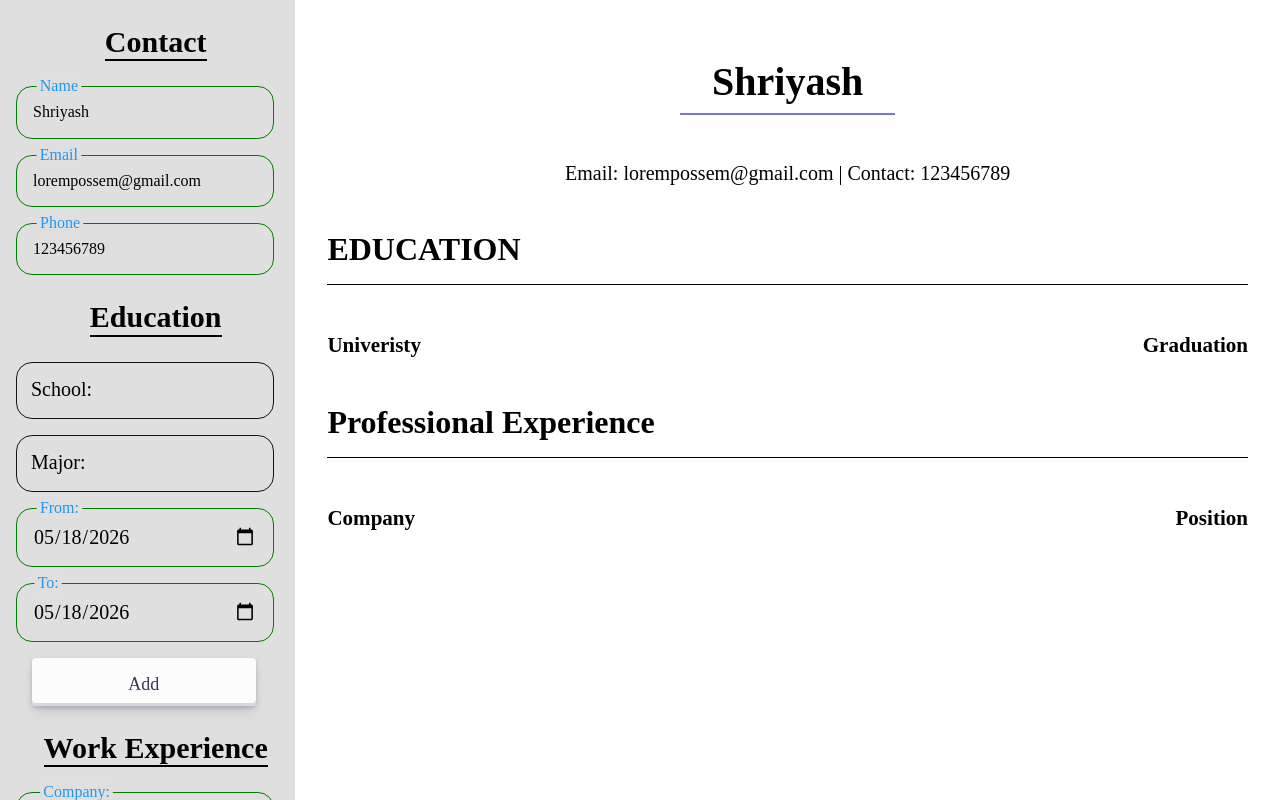
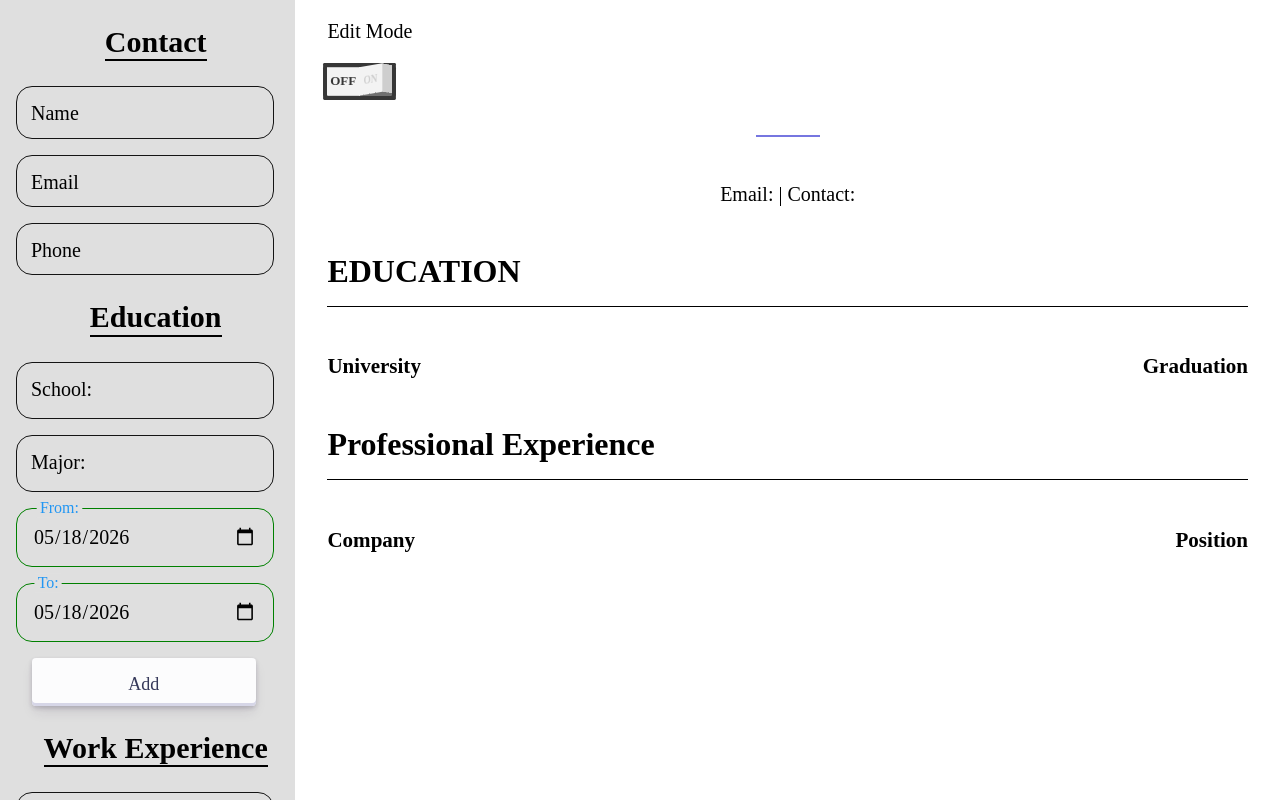
Before and after one commit to Shriyashzzz/CVApp, a React (Vite) app: page / in a window 1280 px wide. Shown: the top 800 px of the page. Built offline with nearby package versions, Linux system fonts and the light colour scheme.

Commit message:
feat(Style): dynamic edit toggle switch

```diff
--- a/src/App.jsx
+++ b/src/App.jsx
@@ -5,16 +5,24 @@ import ExperienceInfoForm from "./components/ExperienceInfoForm";
 import EducationInfoForm from "./components/EducationInfoForm";
 import CvRender from "./components/CvRender";
 import "./app.css";
+
 export default function App() {
   const [generalInfo, setGeneralInfo] = useState({
-    name: "Shriyash",
-    email: "lorempossem@gmail.com",
-    phone: "123456789",
+    name: "",
+    email: "",
+    phone: "",
   });
 
   const [educationArray, setEducationArray] = useState([]);
+  const [experienceArray, setExperienceArray] = useState([]);
 
-  const [experienceArray, setExperienceArray] = useState([]);
+  const [experienceInfo, setExperienceInfo] = useState({
+    company: "",
+    position: "",
+    id: crypto.randomUUID(),
+    responsibilities: ["", ""],
+  });
+
   const [eduInfo, setEducationInfo] = useState({
     school: "",
     major: "",
@@ -22,6 +30,7 @@ export default function App() {
     to: new Date().toISOString().split("T")[0],
     key: crypto.randomUUID(),
   });
+
   const editEducationItem = (field, newValue) => {
     setEducationInfo((prev) => ({ ...prev, [field]: newValue }));
   };
@@ -51,19 +60,20 @@ export default function App() {
           <ExperienceInfoForm
             experienceArray={experienceArray}
             setExperienceArray={setExperienceArray}
+            experienceInfo={experienceInfo}
+            setExperienceInfo={setExperienceInfo}
           />
         </section>
       </aside>
       <main>
         <CvRender
           generalInfo={generalInfo}
-          setGeneralInfo={setGeneralInfo}
           educationArray={educationArray}
           setEducationArray={setEducationArray}
+          setEducationInfo={setEducationInfo}
           experienceArray={experienceArray}
           setExperienceArray={setExperienceArray}
-          editEducationItem={editEducationItem}
-          setEducationInfo={setEducationInfo}
+          setExperienceInfo={setExperienceInfo}
         />
       </main>
     </>
--- a/src/components/CvRender.jsx
+++ b/src/components/CvRender.jsx
@@ -1,17 +1,22 @@
-import { Fragment } from "react";
+import { useState } from "react";
 import "../styles/CvRender.css";
 import Button from "./shared/Button";
+import Switch from "./shared/Switch";
 
 export default function CvRender({
   generalInfo,
+  setGeneralInfo,
   educationArray,
+  setEducationArray,
   experienceArray,
-  setGeneralInfo,
-  setEducationArray,
   setExperienceArray,
+  experienceInfo,
+  setExperienceInfo,
   setEducationInfo,
 }) {
-  const moveItemtoForm = (schoolVal, majorVal, fromVal, toVal) => {
+  const [editMode, setEditMode] = useState(false);
+
+  const moveEduItemtoForm = (schoolVal, majorVal, fromVal, toVal) => {
     setEducationInfo({
       school: schoolVal,
       major: majorVal,
@@ -21,44 +26,71 @@ export default function CvRender({
     });
   };
 
+  const moveWorkItemToForm = (
+    givenCompany,
+    givenPosition,
+    givenResponsibilities,
+  ) => {
+    setExperienceInfo({
+      company: givenCompany,
+      position: givenPosition,
+      id: crypto.randomUUID(),
+      responsibilities: givenResponsibilities,
+    });
+  };
+
   return (
+    <>
+      <Switch
+        isChecked={editMode}
+        handleToggle={() => {
+          setEditMode(!editMode);
+        }}
+        label={"Edit Mode: "}
+      />
+
       <section className="cvContainer">
         <h1 className="userName">{generalInfo.name}</h1>
-      <div className="contactBox ">
+        <div className="contactBox">
           <p>
-          Email: {generalInfo.email} | Contact: {generalInfo.phone}{" "}
+            Email: {generalInfo.email} | Contact: {generalInfo.phone}
           </p>
         </div>
 
-      <h2 className="userInfoHeading"> EDUCATION</h2>
+        <h2 className="userInfoHeading">EDUCATION</h2>
         <article>
           <div className="spaceBtwBox">
-          <h3 className="userTitles">Univeristy</h3>
+            <h3 className="userTitles">University</h3>
             <h3 className="userTitles">Graduation</h3>
           </div>
 
           {educationArray.map((element, index) => {
             return (
-            <div className="spaceBtwBox " key={element.key + "cv"}>
+              <div className="spaceBtwBox" key={element.key + "cv"}>
                 <p className="userInfo">
                   <i>
                     {element.school} | {element.major}
                   </i>
                 </p>
+                {editMode && (
                   <Button
                     type="button"
-                className={"delete-button"}
+                    className="delete-button formEdit"
                     text="edit"
                     onCLick={() => {
-                  moveItemtoForm(
+                      moveEduItemtoForm(
                         element.school,
                         element.major,
                         element.from,
                         element.to,
                       );
-                  educationArray.splice(index, 1);
+                      setEducationArray((prev) =>
+                        prev.filter((_, i) => i !== index),
+                      );
                     }}
                   />
+                )}
+
                 <p>
                   <i>{`${element.to}`}</i>
                 </p>
@@ -67,30 +99,48 @@ export default function CvRender({
           })}
         </article>
 
-      <h2 className="userInfoHeading"> Professional Experience</h2>
+        <h2 className="userInfoHeading">Professional Experience</h2>
         <article>
           <div className="spaceBtwBox">
             <h3>Company</h3>
             <h3>Position</h3>
           </div>
-        {experienceArray.map((element) => {
+          {experienceArray.map((element, index) => {
             return (
-            <Fragment key={element.key + "cvElements"}>
-              <div class="companyInfo">
+              <div className="companyItem" key={element.id + "cvElements"}>
+                <div className="companyInfo">
                   <h3 className="userInfo">{element.company}</h3>
+                  {editMode && (
+                    <Button
+                      type="button"
+                      className="delete-button formEdit"
+                      text="edit"
+                      onCLick={() => {
+                        moveWorkItemToForm(
+                          element.company,
+                          element.position,
+                          element.responsibilities,
+                        );
+                        setExperienceArray((prev) =>
+                          prev.filter((_, i) => i !== index),
+                        );
+                      }}
+                    />
+                  )}
                   <p>
                     <i>{element.position}</i>
                   </p>
                 </div>
                 <ul className="workResponsoList">
-                {element.responsibilities.map((element) => (
-                  <li>{element}</li>
+                  {element.responsibilities.map((responsibility, idx) => (
+                    <li key={idx}>{responsibility}</li>
                   ))}
                 </ul>
-            </Fragment>
+              </div>
             );
           })}
         </article>
       </section>
+    </>
   );
 }
--- a/src/components/ExperienceInfoForm.jsx
+++ b/src/components/ExperienceInfoForm.jsx
@@ -6,17 +6,9 @@ import { useState, useEffect } from "react";
 export default function ExperienceInfoForm({
   experienceArray,
   setExperienceArray,
+  experienceInfo,
+  setExperienceInfo,
 }) {
-  const [experienceInfo, setExperienceInfo] = useState({
-    company: "Apple",
-    position: "SWE",
-    id: crypto.randomUUID(),
-    responsibilities: [
-      "Test the new feature",
-      "Delete the production by accident :p",
-    ],
-  });
-
   const responsibilitiesOnChange = (e, indexToReplce) => {
     setExperienceInfo({
       ...experienceInfo,
@@ -99,7 +91,7 @@ export default function ExperienceInfoForm({
             onChange={(e) => responsibilitiesOnChange(e, index)}
           ></InputBox>
           <Button
-            text="delete"
+            text="del"
             className="delete-button"
             onCLick={() => removeResponsibilty(index)}
           />
--- a/src/components/Footer.jsx
+++ b/src/components/Footer.jsx
@@ -5,7 +5,7 @@ export default function Footer() {
     <footer className="footer">
       <a
         className="footer-link"
-        href="https://github.com/Shriyashzzz/battleship"
+        href="https://github.com/Shriyashzzz/CVApp"
         target="_blank"
       >
         <img src={githubIcon} alt="github icon" className="icons github" />
--- /dev/null
+++ b/src/components/shared/Switch.jsx
@@ -0,0 +1,136 @@
+import React from "react";
+import styled from "styled-components";
+
+const Switch = ({ isChecked, handleToggle, label }) => {
+  return (
+    <StyledWrapper $checked={isChecked} className="switchWrapper">
+      <p>Edit Mode</p>
+      <div id="switch" className="switch" onClick={handleToggle}>
+        <div className="toggle">
+          <span className="left">off</span>
+          <span className="right">on</span>
+        </div>
+      </div>
+    </StyledWrapper>
+  );
+};
+
+// We pass the state directly into the styled-component as '$checked'
+const StyledWrapper = styled.div`
+  margin: 0 0 0 2rem;
+  display: inline-block;
+  box-sizing: border-box;
+
+  .switch {
+    box-sizing: border-box;
+    font-size: 13px;
+    position: relative;
+    display: inline-block;
+    width: 5em;
+    height: 2.5em;
+    user-select: none;
+    cursor: pointer;
+  }
+
+  .toggle {
+    position: absolute;
+    width: 100%;
+    height: 100%;
+    background-color: #373737;
+    border-radius: 0.1em;
+    transition: 0.4s;
+    text-transform: uppercase;
+    font-weight: 700;
+    overflow: hidden;
+    box-shadow:
+      -0.3em 0 0 0 #373737,
+      -0.3em 0.3em 0 0 #373737,
+      0.3em 0 0 0 #373737,
+      0.3em 0.3em 0 0 #373737,
+      0 0.3em 0 0 #373737;
+  }
+
+  .toggle > .left {
+    position: absolute;
+    display: flex;
+    width: 50%;
+    height: 88%;
+    background-color: #f3f3f3;
+    left: 0;
+    bottom: 0;
+    align-items: center;
+    justify-content: center;
+    transform-origin: right;
+    transform-style: preserve-3d;
+    transition: all 150ms;
+
+    /* --- DYNAMIC PROPS DIRECT FROM REACT --- */
+    transform: ${(props) =>
+      props.$checked ? "rotateX(10deg) rotateY(45deg)" : "rotateX(10deg)"};
+    color: ${(props) => (props.$checked ? "rgb(206, 206, 206)" : "#373737")};
+  }
+
+  .left::before {
+    position: absolute;
+    content: "";
+    width: 100%;
+    height: 100%;
+    background-color: rgb(206, 206, 206);
+    transform-origin: center left;
+    transform: rotateY(90deg);
+  }
+
+  .left::after {
+    position: absolute;
+    content: "";
+    width: 100%;
+    height: 100%;
+    background-color: rgb(112, 112, 112);
+    transform-origin: center bottom;
+    transform: rotateX(90deg);
+  }
+
+  .toggle > .right {
+    position: absolute;
+    display: flex;
+    width: 50%;
+    height: 88%;
+    background-color: #f3f3f3;
+    right: 1px;
+    bottom: 0;
+    align-items: center;
+    justify-content: center;
+    transform-origin: left;
+    transform-style: preserve-3d;
+    transition: all 150ms;
+
+    /* --- DYNAMIC PROPS DIRECT FROM REACT --- */
+    transform: ${(props) =>
+      props.$checked
+        ? "rotateX(10deg) rotateY(0deg)"
+        : "rotateX(10deg) rotateY(-45deg)"};
+    color: ${(props) => (props.$checked ? "#487bdb" : "rgb(206, 206, 206)")};
+  }
+
+  .right::before {
+    position: absolute;
+    content: "";
+    width: 100%;
+    height: 100%;
+    background-color: rgb(206, 206, 206);
+    transform-origin: center right;
+    transform: rotateY(-90deg);
+  }
+
+  .right::after {
+    position: absolute;
+    content: "";
+    width: 100%;
+    height: 100%;
+    background-color: rgb(112, 112, 112);
+    transform-origin: center bottom;
+    transform: rotateX(90deg);
+  }
+`;
+
+export default Switch;
--- a/src/styles/CvRender.css
+++ b/src/styles/CvRender.css
@@ -5,11 +5,10 @@
   flex-direction: column;
   align-items: center;
   width: 100%;
-  height: 100%;
+  min-height: 100dvh;
   box-sizing: border-box;
-  padding: 2rem;
+  padding: 0rem 2rem 2rem 2rem;
 }
-
 p {
   font-size: 20px;
 }
@@ -57,5 +56,10 @@ ul {
   padding: 1.2;
 }
 
-ul {
+.formEdit {
+  scale: 0.5;
 }
+
+.switchWrapper {
+  margin: 2rem;
+}
--- a/src/styles/asideStyle.css
+++ b/src/styles/asideStyle.css
@@ -149,15 +149,14 @@ input:valid ~ label {
   margin-right: 1rem;
   border: 0.5px solid rgba(0, 0, 0, 0.1);
   padding-bottom: 8px;
-  width: 60px;
-  height: 65px;
+  width: 4rem;
+  height: 4rem;
   border-radius: 15px 15px 12px 12px;
   cursor: pointer;
   position: relative;
   will-change: transform;
   transition: all 0.1s ease-in-out 0s;
   user-select: none;
-  /* Add gradient shading to each side */
   background-image:
     linear-gradient(to right, rgba(0, 0, 0, 0.8), rgba(0, 0, 0, 0)),
     linear-gradient(to bottom, rgba(0, 0, 0, 0.8), rgba(0, 0, 0, 0));
```
Lines whose indentation alone changed are shown as unchanged.
